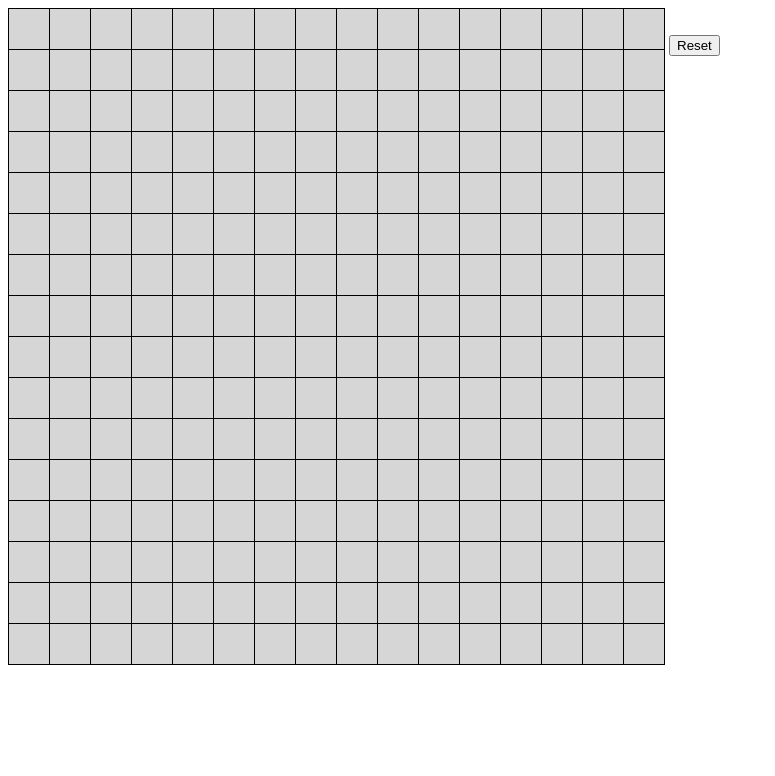
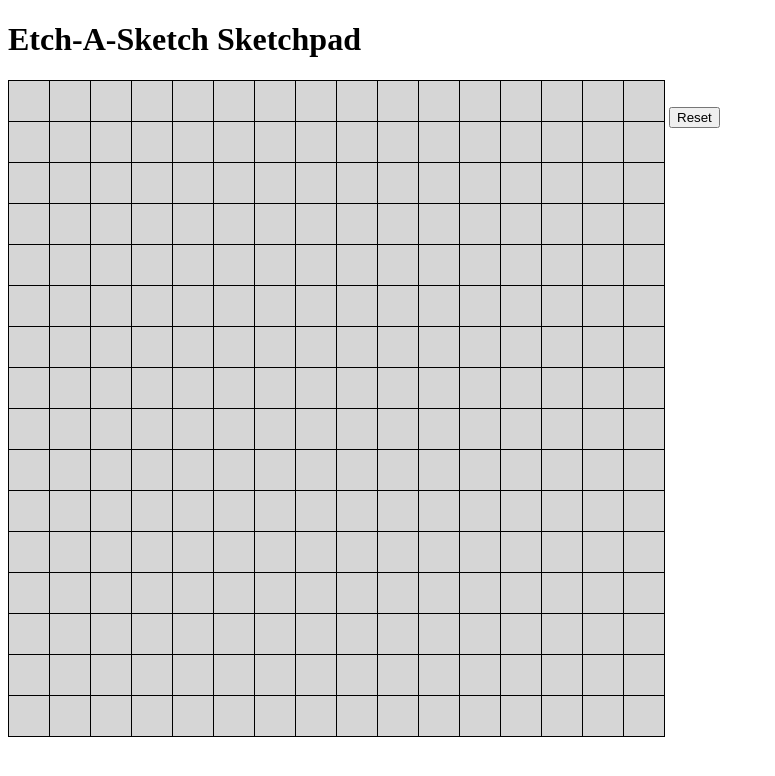
Before and after one commit to SamarthAP/etch-a-sketch, a plain HTML site: page index.html in a window 1280 px wide. Shown: the whole page, without its empty margins (0-775 px from the left). Drawn offline with Linux system fonts and the light colour scheme.

Commit message:
Added a title

```diff
--- a/index.html
+++ b/index.html
@@ -4,6 +4,7 @@
     <title>Etch-A-Sketch</title>
     <link rel="stylesheet" type="text/css" href="style.css"/>
 <body>
+    <h1>Etch-A-Sketch Sketchpad</h1>
     <div class="container">
     </div>
 </body>
```
